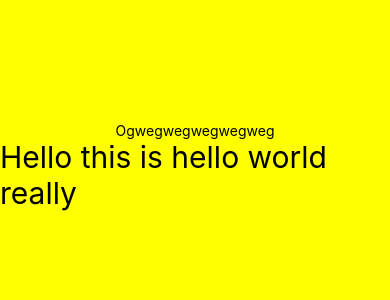
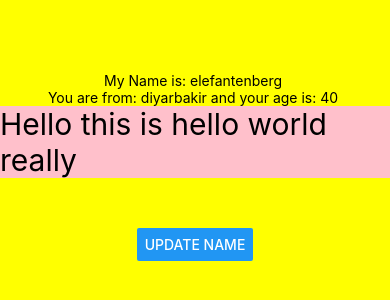
Before and after one commit to abdulhakim-altunkaya/react_native_1, a React Native app: screen / in a window 390 px wide. Shown: the part 256-556 px from the top of the page. Built offline with nearby package versions, Linux system fonts and the light colour scheme.

Commit message:
button, object display added, useState hook used

```diff
--- a/App.js
+++ b/App.js
@@ -1,14 +1,35 @@
 import { StatusBar } from 'expo-status-bar';
-import { StyleSheet, Text, View } from 'react-native';
+import { StyleSheet, Text, View, Button } from 'react-native';
+import { useState } from "react";
 
 export default function App() {
+
+  const[name, setName] = useState("elefantenberg");
+  const[client, setClient] = useState({
+    city: "diyarbakir",
+    age: 40,
+  })
+
+  const changeName = () => {
+    if(name === "abdulhakim") {
+      setName("elefantenberg");
+    } else {
+      setName("abdulhakim");
+    }
+
+  }
+
   return (
     <View style={styles.container}>
-      <Text>Ogwegwegwegwegweg</Text>
+      <Text>My Name is: {name} </Text>
+      <Text>You are from: {client.city} and your age is: {client.age} </Text>
       <Text style={styles.setFontSizeFour}>Hello this is hello world really</Text>
-      <StatusBar style="auto" />
+      <View style={styles.buttonContainer}>
+        <Button title='update name' onPress={changeName} />
+      </View>
     </View>
   );
+
 }
 
 const styles = StyleSheet.create({
@@ -20,5 +41,9 @@ const styles = StyleSheet.create({
   },
   setFontSizeFour: {
     fontSize: 30,
+    backgroundColor: 'pink',
   },
+  buttonContainer: {
+    marginTop: 50,
+  }
 });
```
